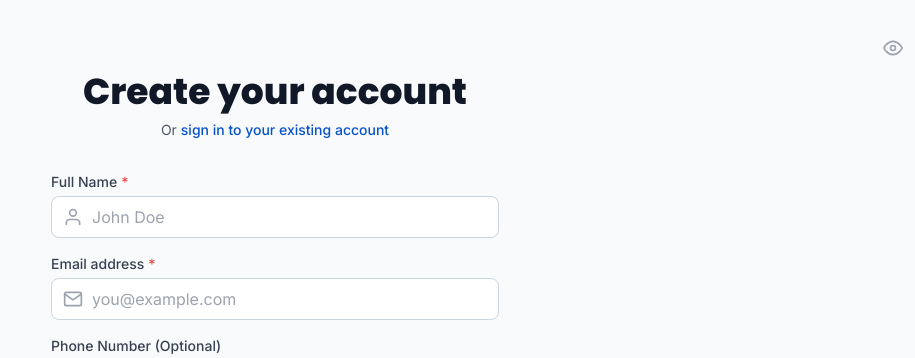
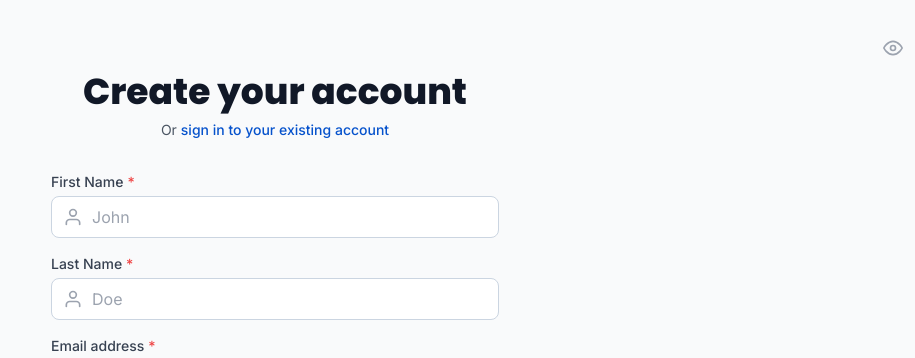
Before and after one commit to shashibhushan21/LMS-Techfieldsolution, a Next.js app in the folder frontend/: page /register in a window 1280 px wide. Shown: the top 358 px of the page, without its empty margins (365-1280 px from the left). Built offline with nearby package versions, Linux system fonts and the light colour scheme; no server answers.

Commit message:
feat: Update dependencies for improved performance; refactor Button component and enhance registration form validation

```diff
--- a/frontend/src/components/ui/Button.jsx
+++ b/frontend/src/components/ui/Button.jsx
@@ -21,7 +21,7 @@ const sizes = {
   lg: 'h-12 px-6 text-base',
 };
 
-export const Button = forwardRef(function Button(
+const Button = forwardRef(function Button(
   { className, variant = 'primary', size = 'md', href, children, ...props },
   ref
 ) {
@@ -42,4 +42,6 @@ export const Button = forwardRef(function Button(
   );
 });
 
+Button.displayName = 'Button';
+
 export default Button;
--- a/frontend/src/pages/_app.js
+++ b/frontend/src/pages/_app.js
@@ -23,7 +23,9 @@ function MaintenanceChecker({ children }) {
         const res = await apiClient.get('/system/maintenance-status');
         setMaintenanceMode(res.data.data.maintenanceMode);
       } catch (error) {
-        console.error('Failed to check maintenance mode:', error);
+        // Log error but don't crash - backend might be offline
+        console.warn('Maintenance check failed (backend may be offline):', error.message);
+        setMaintenanceMode(false); // Assume app is running if we can't check
       } finally {
         setCheckingMaintenance(false);
       }
--- a/frontend/src/pages/register.js
+++ b/frontend/src/pages/register.js
@@ -18,7 +18,8 @@ export default function Register() {
 
   const validation = (values) => {
     const errors = {};
-    if (!values.name?.trim()) errors.name = 'Name is required';
+    if (!values.firstName?.trim()) errors.firstName = 'First name is required';
+    if (!values.lastName?.trim()) errors.lastName = 'Last name is required';
     if (!values.email?.trim()) errors.email = 'Email is required';
     if (!values.password) errors.password = 'Password is required';
     if (values.password && values.password.length < 6) {
@@ -37,7 +38,8 @@ export default function Register() {
     validate
   } = useFormValidation(
     {
-      name: '',
+      firstName: '',
+      lastName: '',
       email: '',
       password: '',
       confirmPassword: '',
@@ -95,14 +97,26 @@ export default function Register() {
           <form className="mt-8 space-y-6" onSubmit={handleSubmit}>
             <div className="space-y-4">
               <FormInput
-                label="Full Name"
-                name="name"
+                label="First Name"
+                name="firstName"
                 type="text"
-                value={formData.name}
+                value={formData.firstName}
                 onChange={handleChange}
-                error={errors.name}
+                error={errors.firstName}
                 icon={FiUser}
-                placeholder="John Doe"
+                placeholder="John"
+                required
+              />
+
+              <FormInput
+                label="Last Name"
+                name="lastName"
+                type="text"
+                value={formData.lastName}
+                onChange={handleChange}
+                error={errors.lastName}
+                icon={FiUser}
+                placeholder="Doe"
                 required
               />
 
```
Also changed, not shown: frontend/package.json (+9 -9 lines).
